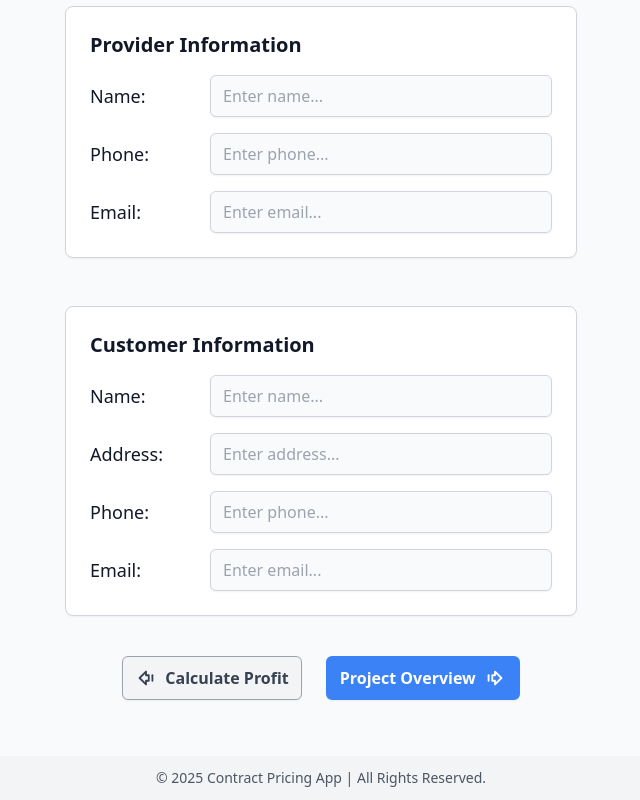
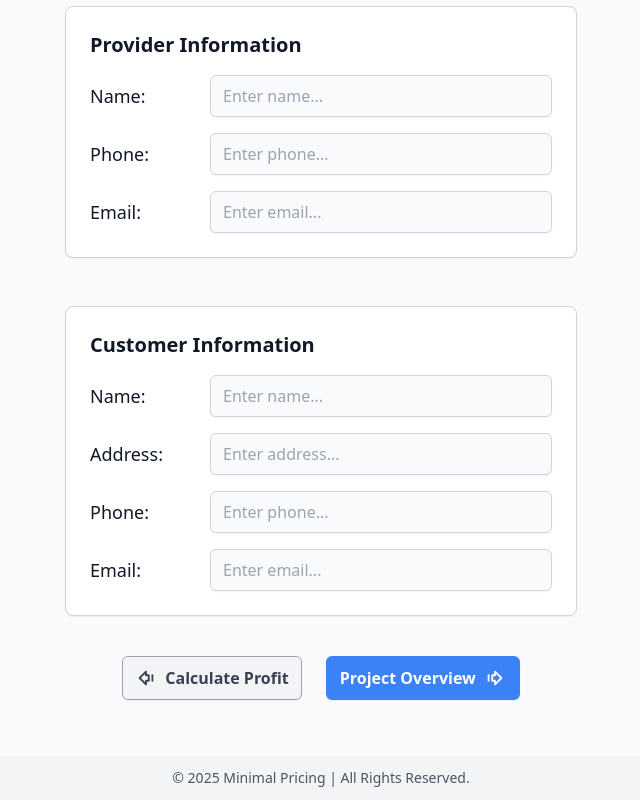
Before and after one commit to yangjialin94/minimal-pricing, a Next.js app: page /users in a window 1280 px wide. Shown: the part 170-970 px from the top of the page, without its empty margins (319-959 px from the left). Built offline with nearby package versions, Linux system fonts and the light colour scheme.

Commit message:
Updated copies

```diff
--- a/src/app/layout.tsx
+++ b/src/app/layout.tsx
@@ -61,7 +61,7 @@ export default function RootLayout({ children }: Readonly<{ children: React.Reac
               </header>
 
               {/* Main Content */}
-              <main className="flex flex-1 flex-col items-center justify-center">
+              <main className="flex w-full flex-1 flex-col items-center justify-center">
                 <div className="fixed right-4 top-[5.6rem] z-50">
                   <ThemeToggle />
                 </div>
@@ -74,7 +74,7 @@ export default function RootLayout({ children }: Readonly<{ children: React.Reac
               {/* Footer */}
               <footer className="mt-4 w-full bg-gray-100 px-4 py-3 text-center dark:bg-gray-800">
                 <p className="text-sm text-gray-600 dark:text-gray-300">
-                  &copy; {new Date().getFullYear()} Contract Pricing App | All Rights Reserved.
+                  &copy; {new Date().getFullYear()} Minimal Pricing | All Rights Reserved.
                 </p>
               </footer>
             </TasksProvider>
--- a/src/components/overview/BuyMeCoffeeModal.tsx
+++ b/src/components/overview/BuyMeCoffeeModal.tsx
@@ -43,7 +43,7 @@ function PaymentForm({ onClose }: { onClose: () => void }) {
     if (coffee) setSelectedCoffee({ name: coffee.name, price: coffee.price });
 
     try {
-      const response = await fetch("/api/donate", {
+      const response = await fetch("/api/support", {
         method: "POST",
         headers: { "Content-Type": "application/json" },
         body: JSON.stringify({ priceId }),
```
Also changed, not shown: src/app/api/support/route.ts (renamed from src/app/api/donate/route.ts), 1 other file (tests, documents, lock files or other folders).
